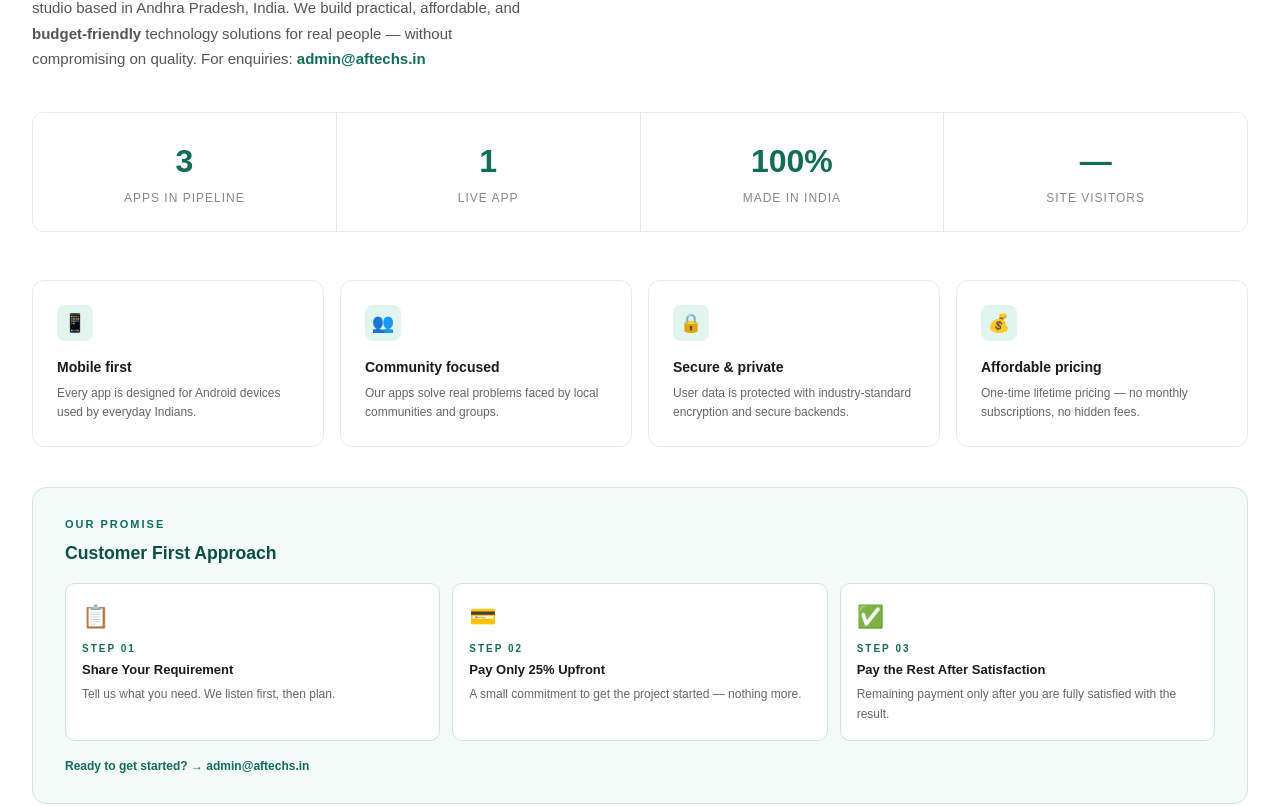
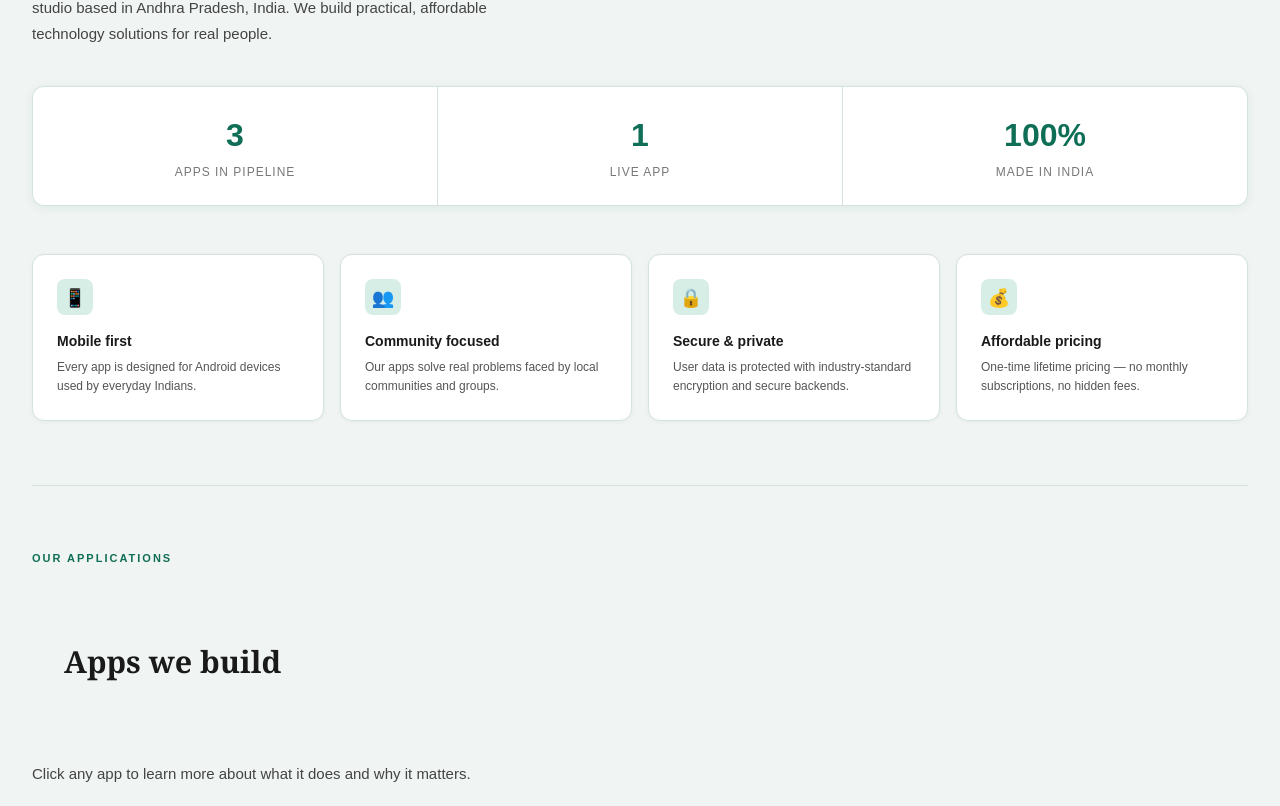
Before and after one commit to hameed0473-a11y/afltech-frontend, a React (Vite) app: page / in a window 1280 px wide. Shown: the part 798-1604 px from the top of the page. Built offline with nearby package versions, Linux system fonts and the light colour scheme; no server answers.

Commit message:
Refactor LandingPage component and styles
Removed visitor count feature and updated various styles for improved UI.

```diff
--- a/src/pages/LandingPage.tsx
+++ b/src/pages/LandingPage.tsx
@@ -1,23 +1,11 @@
-import { useEffect, useState } from 'react';
-
 export default function LandingPage() {
-  const [visitorCount, setVisitorCount] = useState<number | null>(null);
-
-  useEffect(() => {
-    // Ping backend to increment and fetch visitor count
-    fetch('https://api.aftechs.in/api/auth/visitor', { method: 'POST' })
-      .then(r => r.json())
-      .then(d => { if (d.count) setVisitorCount(d.count); })
-      .catch(() => {}); // silent fail — never blocks the page
-  }, []);
-
   return (
     <>
       <style>{`
         * { box-sizing: border-box; margin: 0; padding: 0; }
-        body { font-family: Georgia, 'Times New Roman', serif; color: #1a1a1a; background: #fff; }
+        body { font-family: Georgia, 'Times New Roman', serif; color: #1a1a1a; background: #F0F4F2; }
         .sans { font-family: -apple-system, BlinkMacSystemFont, 'Segoe UI', sans-serif; }
-        nav { background: #0F6E56; padding: 0 2rem; display: flex; align-items: center; justify-content: space-between; height: 60px; position: sticky; top: 0; z-index: 100; }
+        nav { background: #0A5C47; padding: 0 2rem; display: flex; align-items: center; justify-content: space-between; height: 60px; position: sticky; top: 0; z-index: 100; box-shadow: 0 2px 8px rgba(0,0,0,0.18); }
         .nav-logo { display: flex; align-items: center; gap: 10px; }
         .nav-logo-icon { width: 34px; height: 34px; background: #fff; border-radius: 8px; display: flex; align-items: center; justify-content: center; font-family: sans-serif; font-weight: 700; font-size: 12px; color: #0F6E56; }
         .nav-brand { color: #fff; font-family: sans-serif; font-weight: 600; font-size: 15px; }
@@ -27,43 +15,43 @@ export default function LandingPage() {
         .nav-link:hover { background: rgba(255,255,255,0.12); color: #fff; }
         .nav-admin { background: #EF9F27; color: #412402; font-family: sans-serif; font-size: 12px; font-weight: 600; padding: 6px 14px; border-radius: 6px; cursor: pointer; border: none; text-decoration: none; }
         .nav-admin:hover { background: #FAC775; }
-        .hero { background: #0F6E56; padding: 5rem 2rem 4rem; text-align: center; }
+        .hero { background: linear-gradient(135deg, #0A5C47 0%, #0F6E56 60%, #12805F 100%); padding: 5rem 2rem 4rem; text-align: center; }
         .hero-tag { display: inline-block; background: rgba(255,255,255,0.15); color: #E1F5EE; font-family: sans-serif; font-size: 11px; letter-spacing: 2px; text-transform: uppercase; padding: 5px 14px; border-radius: 99px; margin-bottom: 1.5rem; }
         .hero h1 { color: #fff; font-size: 2.4rem; font-weight: 700; line-height: 1.25; margin-bottom: 1rem; max-width: 560px; margin-left: auto; margin-right: auto; }
         .hero h1 em { color: #EF9F27; font-style: normal; }
-        .hero p { color: rgba(255,255,255,0.8); font-family: sans-serif; font-size: 15px; line-height: 1.7; max-width: 480px; margin: 0 auto 2rem; }
+        .hero p { color: rgba(255,255,255,0.85); font-family: sans-serif; font-size: 15px; line-height: 1.7; max-width: 480px; margin: 0 auto 2rem; }
         .hero-btns { display: flex; gap: 12px; justify-content: center; flex-wrap: wrap; }
-        .btn-primary { background: #EF9F27; color: #412402; font-family: sans-serif; font-weight: 600; font-size: 14px; padding: 10px 24px; border-radius: 8px; border: none; cursor: pointer; }
+        .btn-primary { background: #EF9F27; color: #412402; font-family: sans-serif; font-weight: 600; font-size: 14px; padding: 10px 24px; border-radius: 8px; border: none; cursor: pointer; box-shadow: 0 2px 8px rgba(0,0,0,0.15); }
         .btn-outline { background: transparent; color: #fff; font-family: sans-serif; font-weight: 500; font-size: 14px; padding: 10px 24px; border-radius: 8px; border: 1.5px solid rgba(255,255,255,0.5); cursor: pointer; }
-        .section { padding: 4rem 2rem; }
+        .section { padding: 4rem 2rem; background: #F0F4F2; }
         .section-tag { font-family: sans-serif; font-size: 11px; letter-spacing: 2px; text-transform: uppercase; color: #0F6E56; font-weight: 600; margin-bottom: 0.5rem; }
         .section h2 { font-size: 1.9rem; color: #1a1a1a; margin-bottom: 0.75rem; font-weight: 700; }
-        .section-sub { font-family: sans-serif; font-size: 15px; color: #555; line-height: 1.7; max-width: 500px; margin-bottom: 2.5rem; }
-        .stats-row { display: grid; grid-template-columns: repeat(3,1fr); gap: 1px; background: #e8e8e8; border: 1px solid #e8e8e8; border-radius: 12px; overflow: hidden; margin-bottom: 3rem; }
-        .stat-item { background: #fff; padding: 1.5rem; text-align: center; }
+        .section-sub { font-family: sans-serif; font-size: 15px; color: #444; line-height: 1.7; max-width: 500px; margin-bottom: 2.5rem; }
+        .stats-row { display: grid; grid-template-columns: repeat(3,1fr); gap: 1px; background: #d4e4dc; border: 1px solid #d4e4dc; border-radius: 12px; overflow: hidden; margin-bottom: 3rem; box-shadow: 0 2px 10px rgba(15,110,86,0.08); }
+        .stat-item { background: #ffffff; padding: 1.5rem; text-align: center; }
         .stat-num { font-size: 2rem; font-weight: 700; color: #0F6E56; font-family: sans-serif; }
-        .stat-lbl { font-family: sans-serif; font-size: 12px; color: #888; margin-top: 4px; text-transform: uppercase; letter-spacing: 1px; }
+        .stat-lbl { font-family: sans-serif; font-size: 12px; color: #777; margin-top: 4px; text-transform: uppercase; letter-spacing: 1px; }
         .values-grid { display: grid; grid-template-columns: repeat(auto-fit, minmax(160px,1fr)); gap: 16px; }
-        .value-card { padding: 1.5rem; border: 1px solid #e8e8e8; border-radius: 12px; }
-        .value-icon { width: 36px; height: 36px; background: #E1F5EE; border-radius: 8px; display: flex; align-items: center; justify-content: center; margin-bottom: 1rem; }
+        .value-card { padding: 1.5rem; border: 1px solid #d4e4dc; border-radius: 12px; background: #ffffff; box-shadow: 0 1px 4px rgba(0,0,0,0.05); }
+        .value-icon { width: 36px; height: 36px; background: #D6EEE6; border-radius: 8px; display: flex; align-items: center; justify-content: center; margin-bottom: 1rem; }
         .value-title { font-family: sans-serif; font-size: 14px; font-weight: 600; color: #1a1a1a; margin-bottom: 6px; }
-        .value-desc { font-family: sans-serif; font-size: 12px; color: #666; line-height: 1.6; }
+        .value-desc { font-family: sans-serif; font-size: 12px; color: #555; line-height: 1.6; }
         .apps-grid { display: grid; grid-template-columns: repeat(auto-fit, minmax(200px,1fr)); gap: 16px; }
-        .app-card { border: 1px solid #e8e8e8; border-radius: 14px; overflow: hidden; cursor: pointer; transition: border-color 0.2s; }
-        .app-card:hover { border-color: #0F6E56; }
-        .app-card-top { padding: 1.5rem 1.25rem 1rem; background: #f9fafb; }
+        .app-card { border: 1px solid #d4e4dc; border-radius: 14px; overflow: hidden; cursor: pointer; transition: border-color 0.2s, box-shadow 0.2s; background: #ffffff; box-shadow: 0 1px 5px rgba(0,0,0,0.06); }
+        .app-card:hover { border-color: #0F6E56; box-shadow: 0 4px 16px rgba(15,110,86,0.12); }
+        .app-card-top { padding: 1.5rem 1.25rem 1rem; background: #F7FAF8; }
         .app-icon { width: 48px; height: 48px; border-radius: 12px; display: flex; align-items: center; justify-content: center; margin-bottom: 1rem; font-size: 22px; }
         .app-icon.green { background: #0F6E56; }
         .app-icon.blue { background: #185FA5; }
         .app-icon.amber { background: #854F0B; }
         .app-name { font-family: sans-serif; font-size: 15px; font-weight: 600; color: #1a1a1a; margin-bottom: 4px; }
         .app-status { font-family: sans-serif; font-size: 11px; padding: 2px 8px; border-radius: 99px; display: inline-block; }
-        .status-live { background: #E1F5EE; color: #085041; }
+        .status-live { background: #D6EEE6; color: #085041; }
         .status-dev { background: #FAEEDA; color: #633806; }
-        .app-card-body { padding: 1rem 1.25rem; }
+        .app-card-body { padding: 1rem 1.25rem; background: #ffffff; }
         .app-desc { font-family: sans-serif; font-size: 13px; color: #555; line-height: 1.6; margin-bottom: 1rem; }
         .app-link { font-family: sans-serif; font-size: 12px; color: #0F6E56; font-weight: 600; }
-        .app-detail { background: #f4faf7; border: 1px solid #c8e8dc; border-radius: 14px; padding: 2rem; margin-top: 1.5rem; display: none; }
+        .app-detail { background: #EAF4EF; border: 1px solid #b8dccb; border-radius: 14px; padding: 2rem; margin-top: 1.5rem; display: none; box-shadow: 0 2px 10px rgba(15,110,86,0.07); }
         .app-detail.open { display: block; }
         .app-detail h3 { font-size: 1.2rem; font-weight: 700; color: #085041; margin-bottom: 0.5rem; }
         .app-detail p { font-family: sans-serif; font-size: 14px; color: #085041; line-height: 1.7; margin-bottom: 1rem; }
@@ -71,17 +59,17 @@ export default function LandingPage() {
         .feature-item { background: #fff; border: 1px solid #c8e8dc; border-radius: 10px; padding: 12px; font-family: sans-serif; font-size: 12px; color: #1a1a1a; line-height: 1.4; display: flex; gap: 8px; align-items: flex-start; }
         .fi-blue { border-color: #B5D4F4; }
         .fi-amber { border-color: #FAC775; }
-        .contact-section { background: #0F6E56; padding: 3.5rem 2rem; text-align: center; }
+        .contact-section { background: linear-gradient(135deg, #0A5C47 0%, #0F6E56 100%); padding: 3.5rem 2rem; text-align: center; }
         .contact-section h2 { color: #fff; font-size: 1.7rem; margin-bottom: 0.75rem; }
-        .contact-section p { color: rgba(255,255,255,0.8); font-family: sans-serif; font-size: 14px; margin-bottom: 1.5rem; }
+        .contact-section p { color: rgba(255,255,255,0.85); font-family: sans-serif; font-size: 14px; margin-bottom: 1.5rem; }
         .contact-email { color: #EF9F27; font-family: sans-serif; font-size: 15px; font-weight: 600; text-decoration: none; }
-        footer { background: #085041; padding: 1.5rem 2rem; display: flex; align-items: center; justify-content: space-between; flex-wrap: wrap; gap: 8px; }
+        footer { background: #073D2E; padding: 1.5rem 2rem; display: flex; align-items: center; justify-content: space-between; flex-wrap: wrap; gap: 8px; }
         .footer-txt { color: rgba(255,255,255,0.7); font-family: sans-serif; font-size: 12px; }
         .footer-txt strong { color: #fff; }
         .footer-links { display: flex; gap: 16px; }
         .footer-a { color: rgba(255,255,255,0.6); font-family: sans-serif; font-size: 12px; text-decoration: none; }
         .footer-a:hover { color: #EF9F27; }
-        .divider { height: 1px; background: #e8e8e8; margin: 0 2rem; }
+        .divider { height: 1px; background: #d4e4dc; margin: 0 2rem; }
         @media (max-width: 600px) {
           .hero h1 { font-size: 1.7rem; }
           .nav-links { gap: 2px; }
@@ -107,7 +95,7 @@ export default function LandingPage() {
       <div className="hero">
         <div className="hero-tag">AFTech Software Limited</div>
         <h1>Building apps that <em>simplify</em> everyday life</h1>
-        <p className="sans">We design and develop user-friendly mobile applications for individuals, communities, and organisations across the globe.</p>
+        <p className="sans">We design and develop user-friendly mobile applications for individuals, communities, and organisations across India.</p>
         <div className="hero-btns">
           <a href="#apps"><button className="btn-primary">Explore our apps</button></a>
           <a href="#about"><button className="btn-outline">About AFTech</button></a>
@@ -118,15 +106,11 @@ export default function LandingPage() {
       <div className="section" id="about">
         <div className="section-tag">Who we are</div>
         <h2 className="section">About AFTech</h2>
-        <p className="section-sub sans">AFTech Software Limited is an independent mobile app development studio based in Andhra Pradesh, India. We build practical, affordable, and <strong>budget-friendly</strong> technology solutions for real people — without compromising on quality. For enquiries: <a href="mailto:admin@aftechs.in" style={{color:'#0F6E56',fontWeight:600}}>admin@aftechs.in</a></p>
-        <div className="stats-row" style={{gridTemplateColumns:'repeat(4,1fr)'}}>
+        <p className="section-sub sans">AFTech Software Limited is an independent mobile app development studio based in Andhra Pradesh, India. We build practical, affordable technology solutions for real people.</p>
+        <div className="stats-row">
           <div className="stat-item"><div className="stat-num">3</div><div className="stat-lbl">Apps in pipeline</div></div>
           <div className="stat-item"><div className="stat-num">1</div><div className="stat-lbl">Live app</div></div>
           <div className="stat-item"><div className="stat-num">100%</div><div className="stat-lbl">Made in India</div></div>
-          <div className="stat-item">
-            <div className="stat-num">{visitorCount !== null ? visitorCount.toLocaleString() : '—'}</div>
-            <div className="stat-lbl">Site Visitors</div>
-          </div>
         </div>
         <div className="values-grid">
           {[
@@ -141,29 +125,6 @@ export default function LandingPage() {
               <div className="value-desc">{v.desc}</div>
             </div>
           ))}
-        </div>
-
-        {/* CUSTOMER FIRST APPROACH */}
-        <div style={{marginTop:'2.5rem',background:'#f4faf7',border:'1px solid #c8e8dc',borderRadius:14,padding:'1.75rem 2rem'}}>
-          <div className="section-tag" style={{marginBottom:'0.5rem'}}>Our Promise</div>
-          <h3 style={{fontFamily:'sans-serif',fontSize:'1.1rem',fontWeight:700,color:'#085041',marginBottom:'1rem'}}>Customer First Approach</h3>
-          <div style={{display:'grid',gridTemplateColumns:'repeat(auto-fit,minmax(160px,1fr))',gap:12}}>
-            {[
-              { step: '01', icon: '📋', title: 'Share Your Requirement', desc: 'Tell us what you need. We listen first, then plan.' },
-              { step: '02', icon: '💳', title: 'Pay Only 25% Upfront', desc: 'A small commitment to get the project started — nothing more.' },
-              { step: '03', icon: '✅', title: 'Pay the Rest After Satisfaction', desc: 'Remaining payment only after you are fully satisfied with the result.' },
-            ].map(item => (
-              <div key={item.step} style={{background:'#fff',border:'1px solid #c8e8dc',borderRadius:10,padding:'1rem',fontFamily:'sans-serif'}}>
-                <div style={{fontSize:22,marginBottom:8}}>{item.icon}</div>
-                <div style={{fontSize:10,fontWeight:700,color:'#0F6E56',letterSpacing:2,textTransform:'uppercase',marginBottom:4}}>Step {item.step}</div>
-                <div style={{fontSize:13,fontWeight:600,color:'#1a1a1a',marginBottom:6}}>{item.title}</div>
-                <div style={{fontSize:12,color:'#666',lineHeight:1.6}}>{item.desc}</div>
-              </div>
-            ))}
-          </div>
-          <p style={{fontFamily:'sans-serif',fontSize:12,color:'#0F6E56',marginTop:'1rem',fontWeight:600}}>
-            Ready to get started? → <a href="mailto:admin@aftechs.in" style={{color:'#0F6E56'}}>admin@aftechs.in</a>
-          </p>
         </div>
       </div>
 
```
